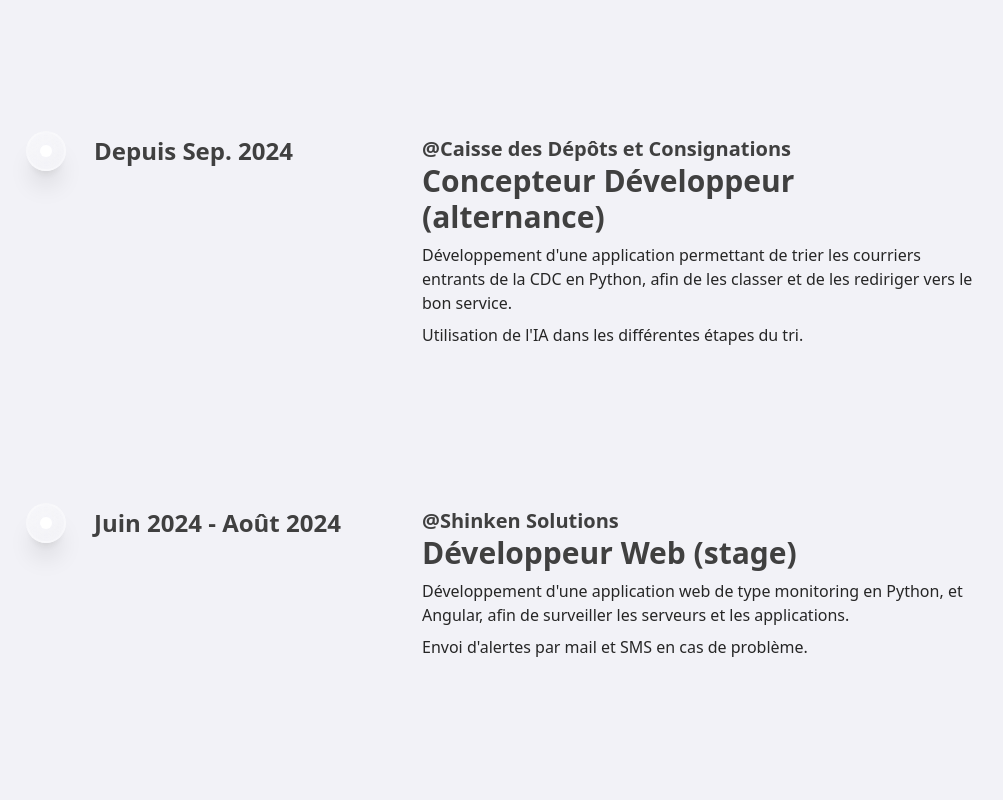
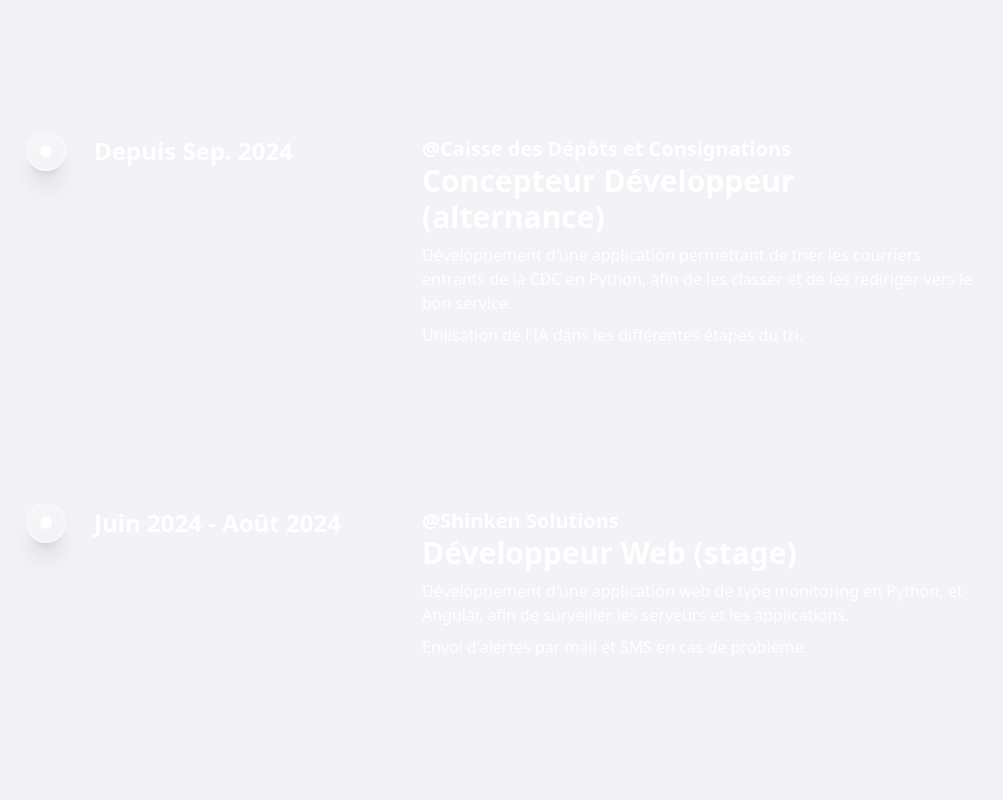
Before and after one commit to Matsuel/portfolio, a Next.js app: page / in a window 1280 px wide. Shown: the part 1500-2300 px from the top of the page, without its empty margins (138-1141 px from the left). Built offline with nearby package versions, Linux system fonts and the light colour scheme.

Commit message:
fix: mettre à jour les classes de couleur dans le composant Item pour utiliser 'text-foreground'

```diff
--- a/src/components/timeline/Item.tsx
+++ b/src/components/timeline/Item.tsx
@@ -21,28 +21,28 @@ const Item = ({
                 </div>
 
                 <div className="hidden md:flex w-auto h-auto flex-col items-start justify-center md:pl-20">
-                    <p className="text-xl md:text-2xl font-bold text-neutral-700">
+                    <p className="text-xl md:text-2xl font-bold text-foreground">
                         {item.date}
                     </p>
                 </div>
             </div>
 
             <div className="relative pl-20 pr-4 md:pl-4 w-full">
-                <h3 className="md:hidden block text-3xl mb-4 text-left font-bold text-neutral-700">
+                <h3 className="md:hidden block text-3xl mb-4 text-left font-bold text-foreground">
                     {item.title}
                 </h3>
 
-                <Link className="text-lg md:text-xl font-semibold text-neutral-700 mb-2 hover:underline" href={item.link} target="_blank">
+                <Link className="text-lg md:text-xl font-semibold text-foreground mb-2 hover:underline" href={item.link} target="_blank">
                     @{item.company}
                 </Link>
 
 
                 <div className='flex flex-col gap-2'>
-                    <h3 className="text-xl md:text-3xl font-bold text-neutral-700">
+                    <h3 className="text-xl md:text-3xl font-bold text-foreground">
                         {item.title}
                     </h3>
                     {item.description.map((desc) => (
-                        <p className="text-neutral-800 text-xs md:text-base font-normal" key={desc}>
+                        <p className="text-foreground text-xs md:text-base font-normal" key={desc}>
                             {desc}
                         </p>
                     ))}
```
